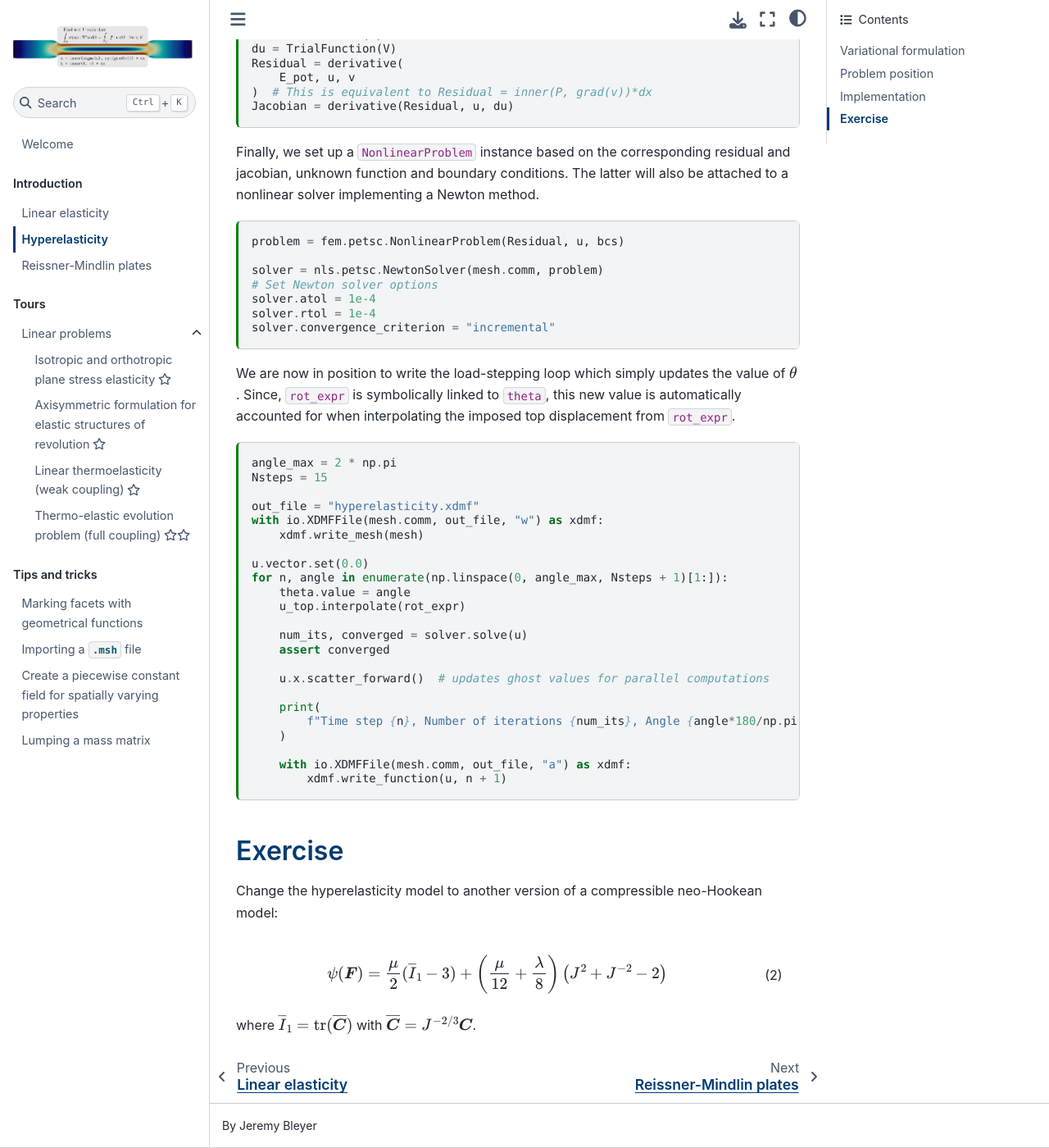
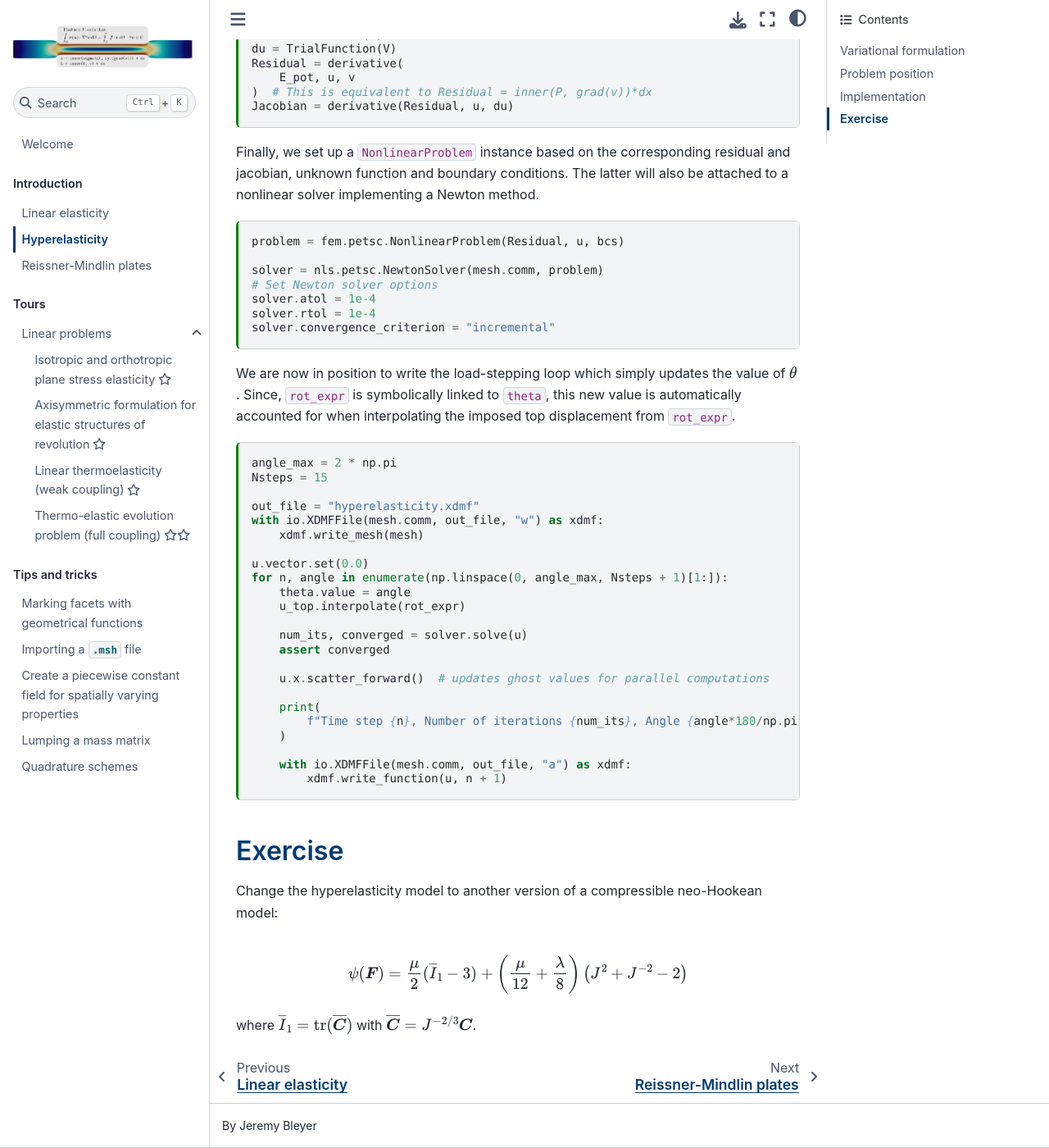
Before and after one commit to bleyerj/comet-fenicsx, a Jupyter Book: the page built from intro/hyperelasticity.md, in a window 1280 px wide and 1400 px high, scrolled down 3983 px. Shown: the whole window at 82% size. Built offline with Jupyter Book 1.0.4 settings and Sphinx 7.4.7 and the Sphinx Book theme 1.1.4, drawn with Linux system fonts in a browser that asks for light colours.

Commit message:
Add quad schemes snippet

```diff
--- a/_static/custom.css
+++ b/_static/custom.css
@@ -36,13 +36,6 @@ h3 {
     color: var(--my-blue) !important
 }
 
-.custom-admonition {
-    border: 2px solid rgb(85, 1, 85);
-    background-color: #f5f5f5;
-    padding: 10px;
-    border-radius: 5px;
-    position: relative;
-}
 
 .admonition.objectives {
   border-color: var(--my-pink);
--- a/_toc.yml
+++ b/_toc.yml
@@ -24,3 +24,4 @@ parts:
   - file: tips/import_msh.md
   - file: tips/piecewise_constant_field.md
   - file: tips/mass_lumping.md
+  - file: tips/quadrature_schemes.md
--- a/intro/hyperelasticity.md
+++ b/intro/hyperelasticity.md
@@ -236,7 +236,7 @@ for n, angle in enumerate(np.linspace(0, angle_max, Nsteps + 1)[1:]):
 ## Exercise
 
 Change the hyperelasticity model to another version of a compressible neo-Hookean model:
-\begin{equation}
+\begin{equation*}
 \psi(\bF) = \dfrac{\mu}{2}(\overline{I}_1-3) + \left(\dfrac{\mu}{12}+\dfrac{\lambda}{8}\right)\left(J^2 + J^{-2}-2 \right)
-\end{equation}
+\end{equation*}
 where $\overline{I}_1 = \tr(\overline{\bC})$ with $\overline{\bC} = J^{-2/3}\bC$.
```
Also changed, not shown: intro/plates.md (+1 -1 lines), tips/quadrature_schemes.md (added, +93 -0 lines).
